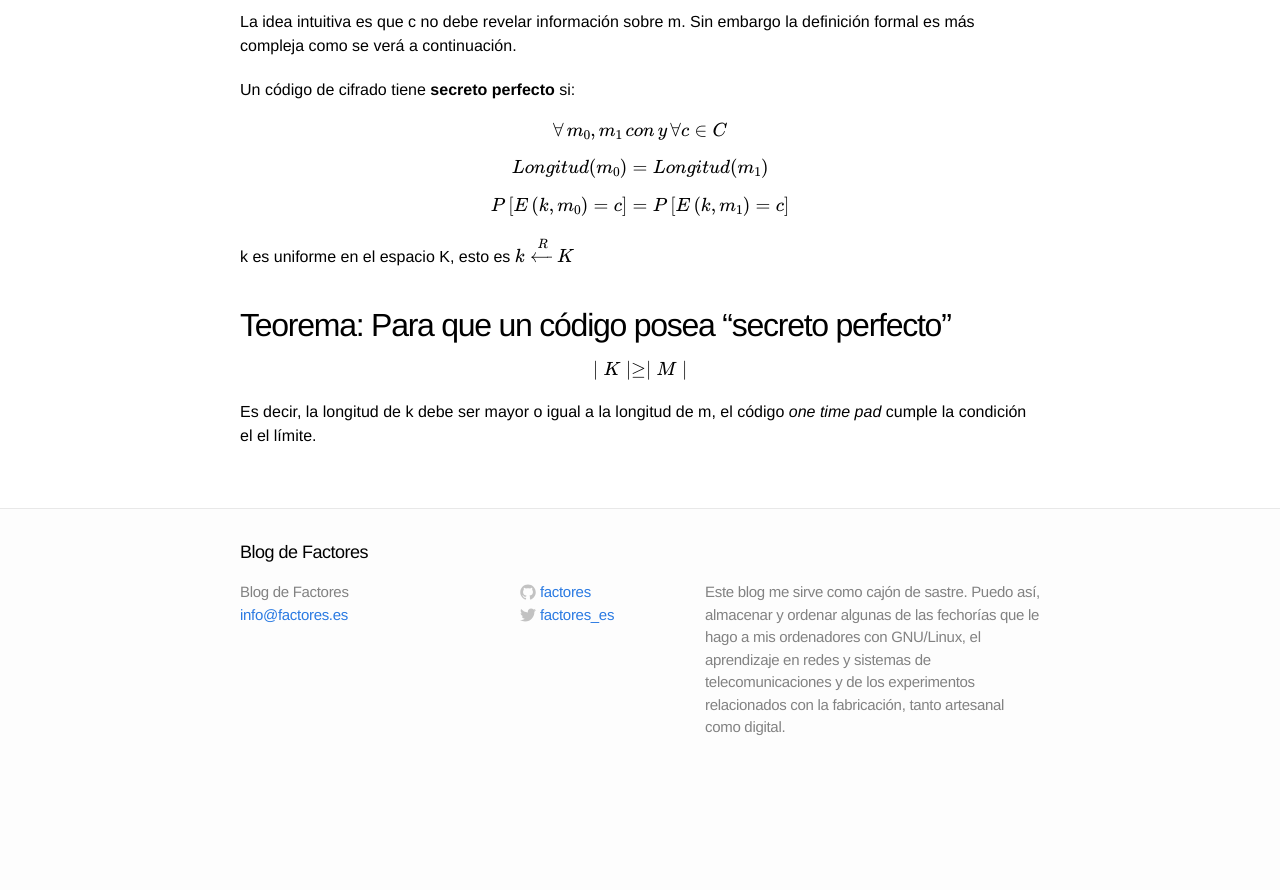
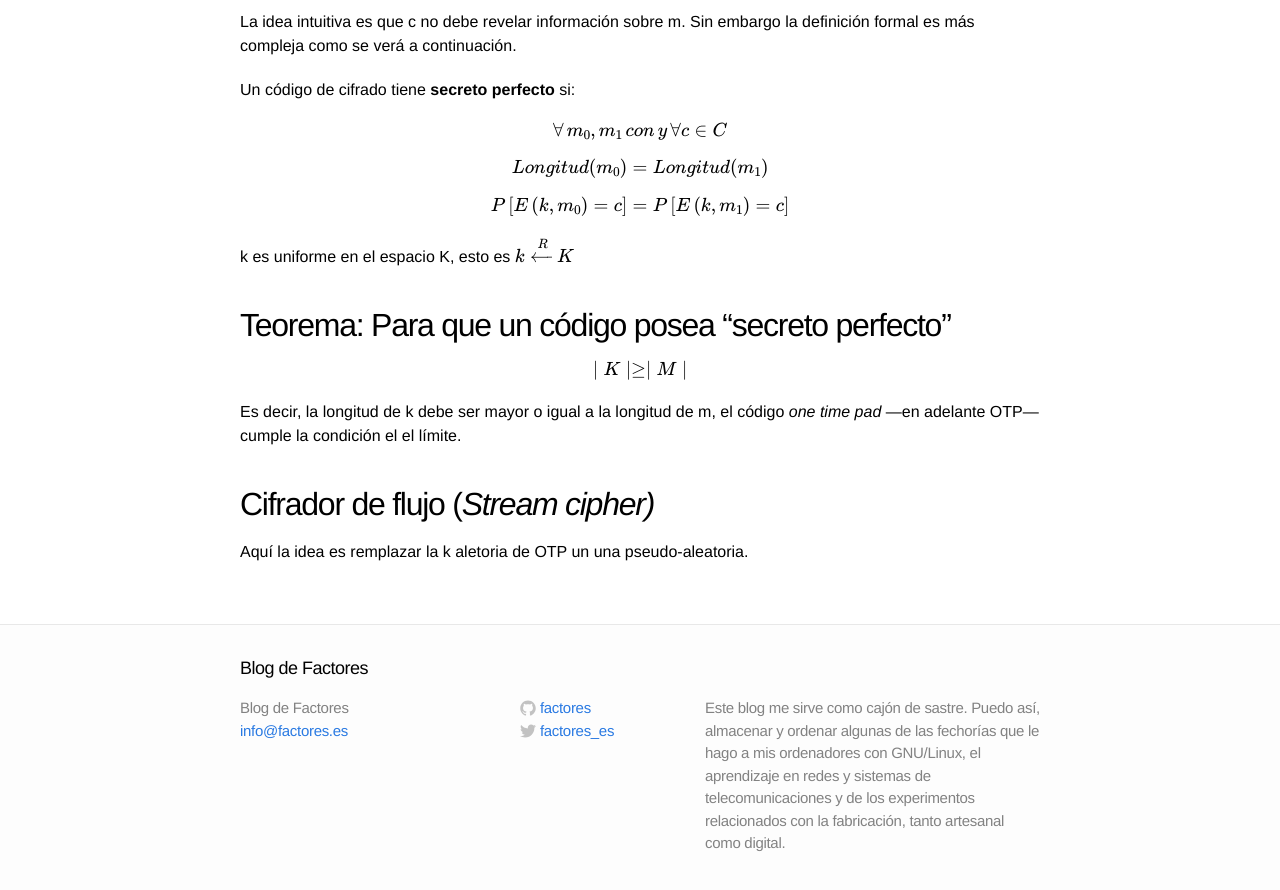
Before and after one commit to ddelaviuda/ddelaviuda.github.io, a Jekyll site: the page built from _posts/2016-09-05-Criptografia-elemental.markdown, in a window 1280 px wide and 900 px high, scrolled down 967 px. Shown: the top 890 px of the window. Built offline with Jekyll 4.4.1, drawn with Linux system fonts in a browser that asks for light colours; formulas are drawn with MathJax 3; before the commit the page ends 1751 px from its top, so only the background shows below that.

Commit message:
Update 2016-09-05-Criptografia-elemental.markdown

```diff
--- a/_posts/2016-09-05-Criptografia-elemental.markdown
+++ b/_posts/2016-09-05-Criptografia-elemental.markdown
@@ -2,7 +2,7 @@
 layout: post
 title:  "Criptografía elemental"
 date:   2016-07-08 18:39:22
-categories: Seguridad
+categories: seguridad
 ---
 Definición de código criptográfico
 ----------------------------------
@@ -58,4 +58,9 @@ Teorema: Para que un código posea "secreto perfecto"
 
 $$\mid K\mid\geq \mid M\mid$$
 
-Es decir, la longitud de k debe ser mayor o igual a la longitud de m, el código *one time pad* cumple la condición el el límite.
+Es decir, la longitud de k debe ser mayor o igual a la longitud de m, el código *one time pad* ---en adelante OTP--- cumple la condición el el límite.
+
+Cifrador de flujo (*Stream cipher)*
+-----------------------------------
+
+Aquí la idea es remplazar la k aletoria de OTP un una pseudo-aleatoria.
```
